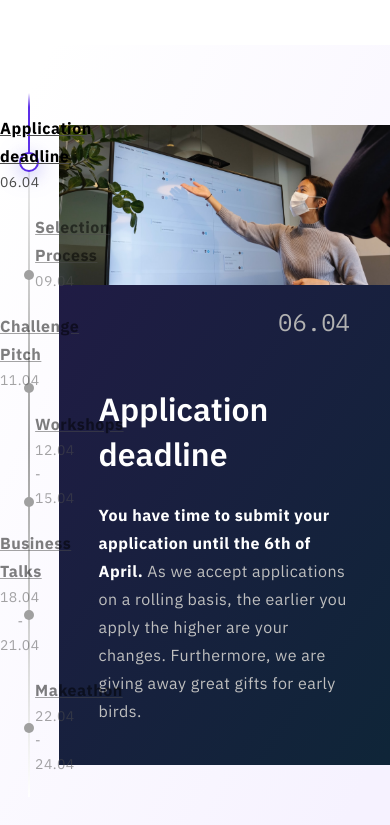
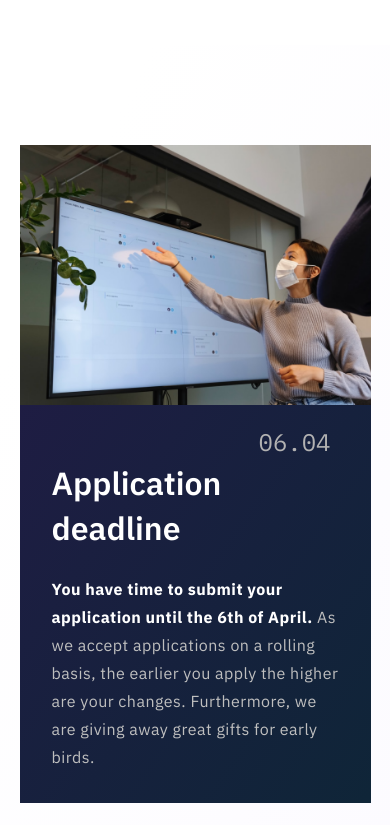
Before and after one commit to tum-ai/makeathon2022, a Next.js app: page / in a window 390 px wide. Shown: the part 3620-4445 px from the top of the page. Built offline with nearby package versions, Linux system fonts and the light colour scheme.

Commit message:
fixed roadmap mobil

```diff
--- a/components/03_sections/roadmap.js
+++ b/components/03_sections/roadmap.js
@@ -111,6 +111,20 @@ export default function Roadmap(){
           <Paragraph1 highlightedContent={data.points[roadIndex].content_highlighted} normalContent={data.points[roadIndex].content} isDarkBackground/>
         </div>
       </div>
+      {data.points.map((point, index)=>(
+        <div key={index} className={styles.MobileContainer}>
+          <div className={styles.TopContainer}>
+            <Image src="/assets/roadmap01.png" alt={point.title} layout="fill" objectFit='cover' />
+            <div className={styles.CardTime}>
+              <Date1 normalContent={point.time} isDarkBackground/>
+            </div>
+          </div>
+          <div className={styles.BottomContainer}>
+            <Headline2 isDarkBackground normalContent={point.title}/>
+            <Paragraph1 highlightedContent={point.content_highlighted} normalContent={point.content} isDarkBackground/>
+          </div>
+        </div>
+      ))}
     </div>
   </div>
 }
--- a/styles/03_sections/Roadmap.module.css
+++ b/styles/03_sections/Roadmap.module.css
@@ -136,23 +136,62 @@
   gap: 24px;
   padding: 40px;
 }
+.MobileContainer{
+  display: none;
+}
 
 @media only screen and (max-width: 1300px) {
   .Grid{
+    width: 1000px;
+  }
+}
+@media only screen and (max-width: 1100px) {
+  .Grid{
     width: 800px;
+    flex-direction: column;
+    align-items: center;
+    justify-content: flex-start;
+    gap: 24px;
+    padding: 100px 0;
+  }
+  .MobileContainer{
+    width: 100%;
+    background: linear-gradient(125.53deg, #211B45 8.83%, #0F2538 99.14%), #C4C4C4;
+    display: flex;
+    flex-direction: column;
+    justify-content: space-between;
+    gap: 24px;
+  }
+  .RightContainer{
+    display: none;
+  }
+  .LeftContainer{
+    display: none;
   }
 }
 @media only screen and (max-width: 850px) {
-  .LeftContainer{
-    width: 15%;
+  .Grid{
+    width: 90%;
+    flex-direction: column;
+    align-items: center;
+    justify-content: flex-start;
+    gap: 24px;
+  }
+  .MobileContainer{
+    width: 100%;
+    background: linear-gradient(125.53deg, #211B45 8.83%, #0F2538 99.14%), #C4C4C4;
+    display: flex;
+    flex-direction: column;
+    justify-content: space-between;
+    gap: 24px;
   }
   .RightContainer{
-    width: 85%;
+    display: none;
   }
-  .TopContainer{
-    height: 160px;
+  .BottomContainer{
+    padding: 32px;
   }
-  .CardTime {
-    padding-top: 180px;
+  .CardTime{
+    padding-left: 32px;
   }
 }
```
